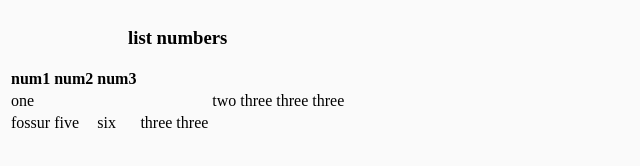
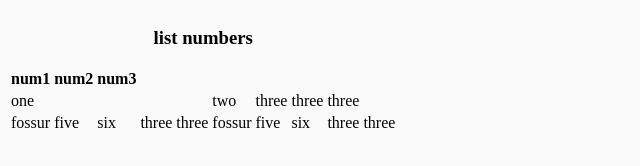
Before and after one commit to tiham-md-inkiad/tihaminkiad, a plain HTML site: page index.html in a window 1280 px wide. Shown: the whole page, without its empty margins (0-640 px from the left). Drawn offline with Linux system fonts and the light colour scheme.

Commit message:
new table

```diff
--- a/index.html
+++ b/index.html
@@ -33,6 +33,11 @@
                 <td>six</td>
                 <td>three</td>
                 <td>three</td>
+                <td>fossur</td>
+                <td>five</td>
+                <td>six</td>
+                <td>three</td>
+                <td>three</td>
             </tr>
         </tbody>
     </table>
```
